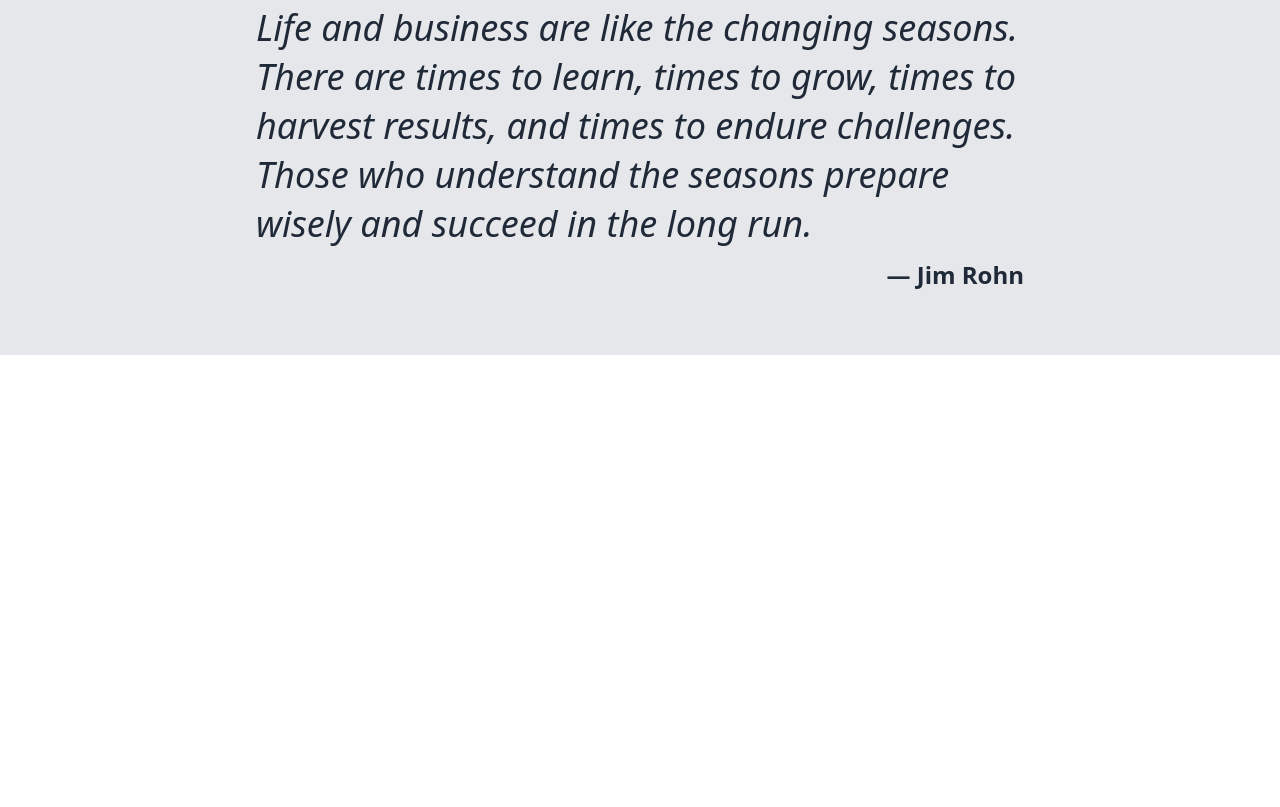
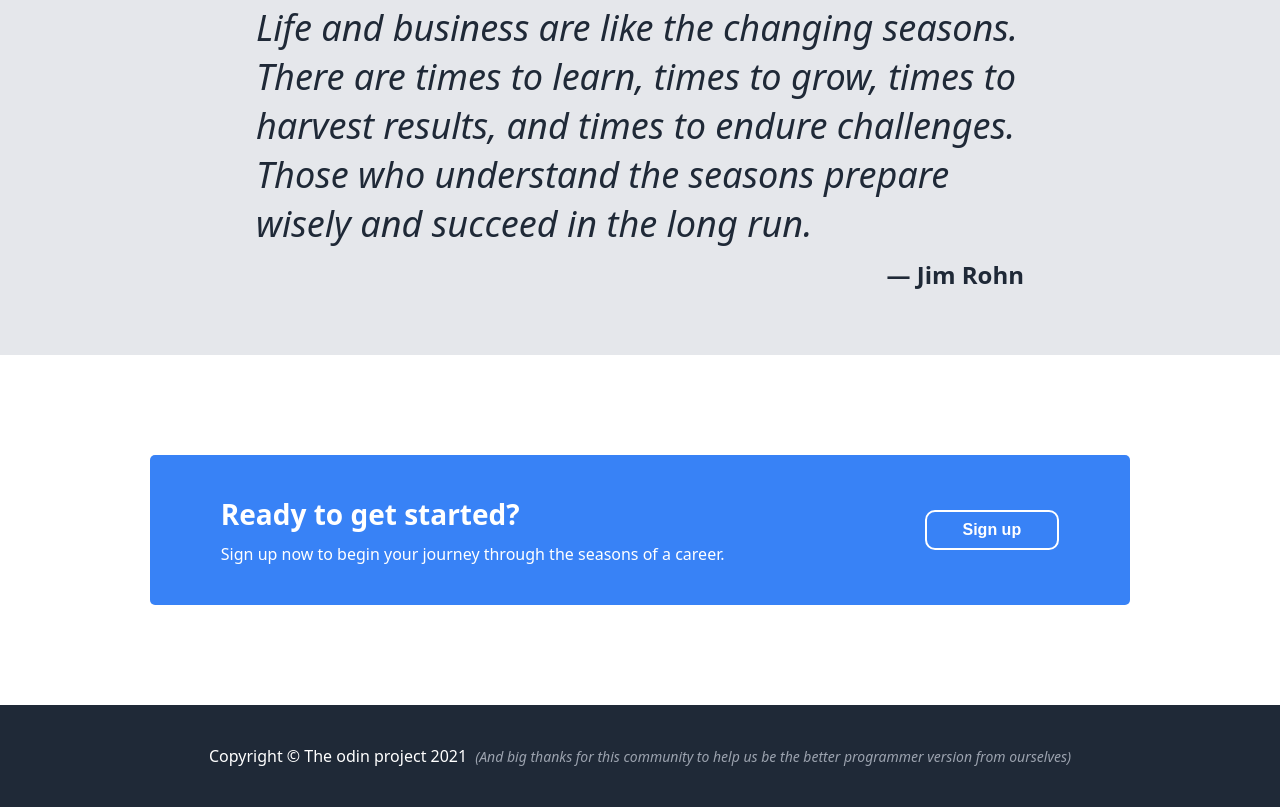
Before and after one commit to yawer284/Landing-Page, a plain HTML site: page index.html in a window 1280 px wide. Shown: the part 1101-1908 px from the top of the page. Before the commit the page ends 1456 px from the top, so only its background shows below. Drawn offline with Linux system fonts and the light colour scheme.

Commit message:
adding the call to action form and footer section
using html and css to add the call to action form and footer section to the landing page.
they was easier to implement.

```diff
--- a/index.html
+++ b/index.html
@@ -52,5 +52,15 @@
         <p class="text-quote">Life and business are like the changing seasons. There are times to learn, times to grow, times to harvest results, and times to endure challenges. Those who understand the seasons prepare wisely and succeed in the long run.</p>
         <div class="jim">— Jim Rohn</div>
     </div>
+
+    <div class="action">
+        <div class="action-text">
+            <h3>Ready to get started?</h3>
+            <p>Sign up now to begin your journey through the seasons of a career.</p>
+        </div>
+        <button class="sign-up-2">Sign up</button>
+    </div>
+
+    <footer>Copyright &copy; The odin project 2021 <span class="footer-span"> (And big thanks for this community to help us be the better programmer version from ourselves)</span></footer>
 </body>
 </html>
--- a/style.css
+++ b/style.css
@@ -135,3 +135,52 @@
     font-weight: bold;
     color: #1f2937;
 }
+
+.action {
+    display: flex;
+    align-items: center;
+    justify-content: center;
+    background-color: #3882f6;
+    padding: 40px 20px;
+    margin: 100px 150px;
+    border-radius: 5px;
+    color: white;
+    gap: 200px;
+}
+
+.action-text h3 {
+    font-size: 28px;
+    margin-bottom: 10px;
+    font-weight: 800;
+}
+
+.action-text p {
+    font-size: 16px;
+}
+
+.sign-up-2 {
+    border: white solid 2px;
+    padding: 9px 36px;
+    color: white;
+    background-color: #3882f6;
+    border-radius: 10px;
+    font-size: 16px;
+    font-weight: 700;
+    cursor: pointer;
+}
+
+footer {
+    display: flex;
+    justify-content: center;
+    align-items: center;
+    background-color: #1f2937;
+    color: white;
+    padding: 40px 15%;
+}
+
+.footer-span {
+    color: #9ca3af;
+    font-size: 14px;
+    margin-left: 8px;
+    font-style: italic;
+}
```
